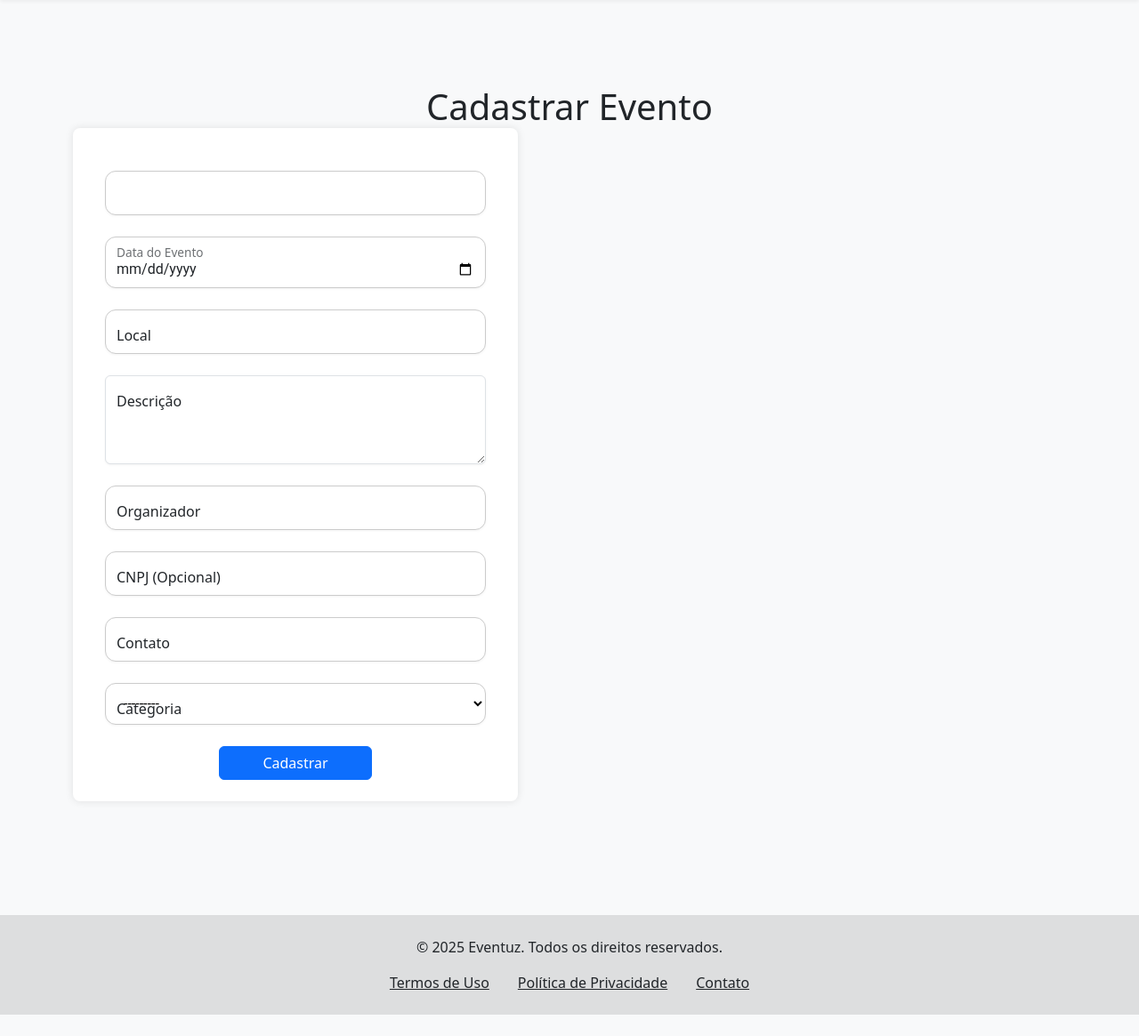
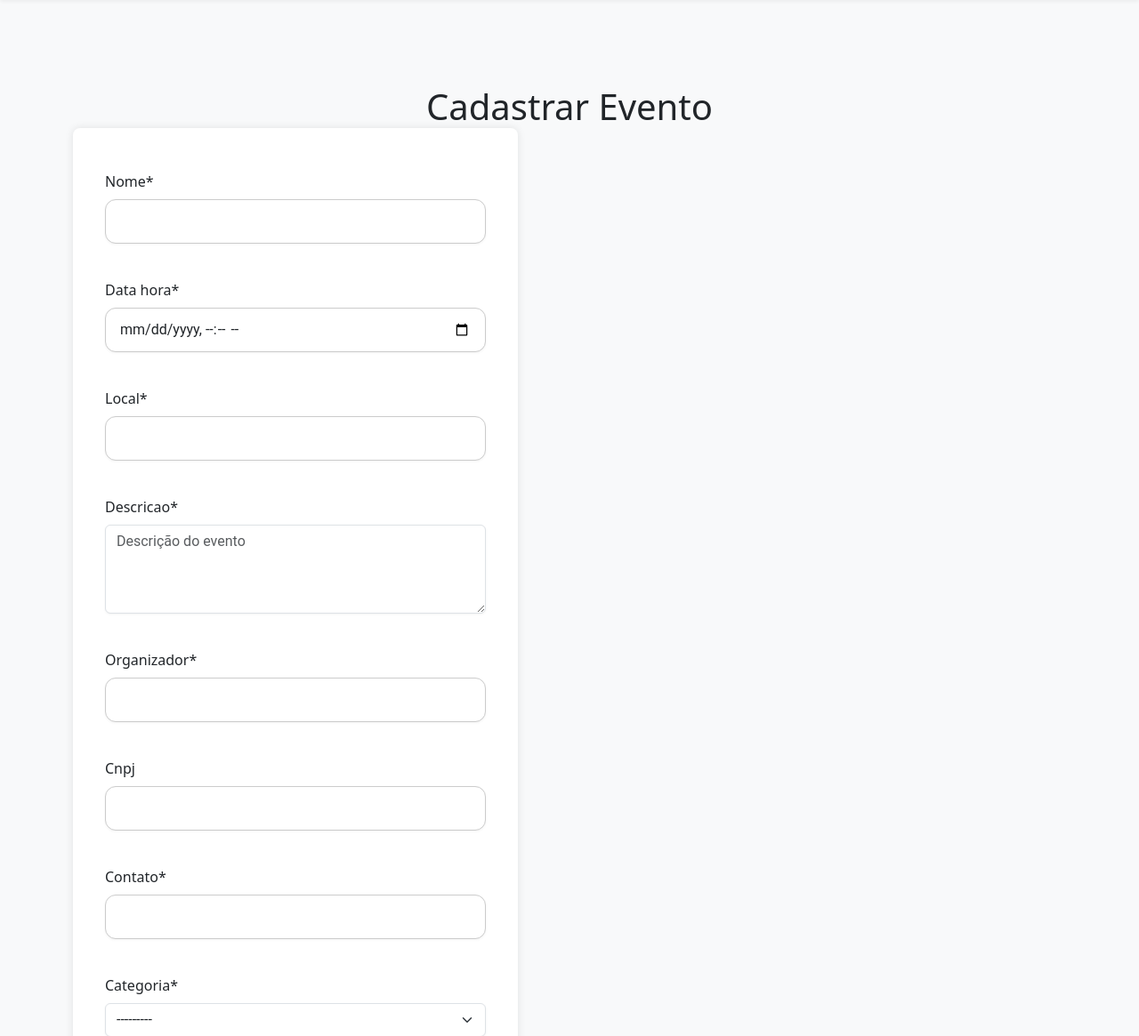
Before and after one commit to maismuz/web, a Django app: page /eventuz/cadastrar_eventos/ in a window 1280 px wide. Shown: the part 88-1253 px from the top of the page at 89% size. Before the commit the page ends 1229 px from the top, so only its background shows below. Run offline with Django 5.2, Linux system fonts and the light colour scheme; data that the repository does not hold is empty; some libraries are stand-ins or nearby versions.

Commit message:
feat:348 ajuste campo data do formulario e  pagina historico

```diff
--- a/apps/eventuz/admin.py
+++ b/apps/eventuz/admin.py
@@ -9,11 +9,11 @@ class MidiaInline(admin.TabularInline):
 @admin.register(Evento)
 class EventoAdmin(admin.ModelAdmin):
     inlines = [MidiaInline]
-    list_display = ['nome', 'data', 'local', 'categoria', 'resumo_descricao', 'aprovado']
+    list_display = ['nome', 'data_hora', 'local', 'categoria', 'resumo_descricao', 'aprovado']
     list_display_links = ['nome']
     list_filter = ['categoria']
     list_editable = ['aprovado']
-    fields = ['nome', 'data', 'local', 'descricao', 'contato', 'categoria', ]
+    fields = ['nome', 'data_hora', 'local', 'descricao', 'contato', 'categoria', ]
 
     def resumo_descricao(self, obj):
         return format_html(f"<div style='max-width: 300px; white-space: normal;'>{obj.descricao[:100]}...</div>")
--- a/apps/eventuz/forms.py
+++ b/apps/eventuz/forms.py
@@ -5,8 +5,17 @@ from .models import Evento
 class EventoForm(forms.ModelForm):
     class Meta:
         model = Evento
-        fields = ['nome', 'data', 'local', 'descricao', 'organizador', 'cnpj', 'contato', 'categoria']
+        fields = ['nome', 'data_hora', 'local', 'descricao', 'organizador', 'cnpj', 'contato', 'categoria']
         widgets = {
-            'data': forms.DateInput(attrs={'type': 'date', 'class': 'form-control', 'placeholder': 'Data do evento'}),
+            'data_hora': forms.DateTimeInput(attrs={'class': 'form-control', 'placeholder': 'Data e hora do evento', 'type': 'datetime-local'}),
             'descricao': forms.Textarea(attrs={'class': 'form-control', 'placeholder': 'Descrição do evento', 'style': 'height: 100px;'}),
         }
+    # def __init__(self, *args, **kwargs):
+    #     super(EventoForm, self).__init__(*args, **kwargs)
+    #     self.fields['nome'].widget.attrs.update({'class': 'form-control', 'placeholder': 'Nome do evento'})
+    #     self.fields['local'].widget.attrs.update({'class': 'form-control', 'placeholder': 'Local do evento'})
+    #     self.fields['organizador'].widget.attrs.update({'class': 'form-control', 'placeholder': 'Organizador do evento'})
+    #     self.fields['cnpj'].widget.attrs.update({'class': 'form-control', 'placeholder': 'CNPJ do organizador'})
+    #     self.fields['contato'].widget.attrs.update({'class': 'form-control', 'placeholder': 'Contato do organizador'})
+    #     self.fields['categoria'].widget.attrs.update({'class': 'form-control', 'placeholder': 'Categoria do evento'})
+    #     self.fields['categoria'].empty_label = "Selecione uma categoria"
--- a/apps/eventuz/models.py
+++ b/apps/eventuz/models.py
@@ -9,7 +9,7 @@ class Categoria(models.Model):
 
 class Evento(models.Model):
     nome = models.CharField(max_length=200)
-    data = models.DateField()
+    data_hora = models.DateTimeField()
     local = models.CharField(max_length=200)
     descricao = models.TextField()
     organizador = models.CharField(max_length=100)
--- a/apps/eventuz/templates/eventuz/cadastrar_eventos.html
+++ b/apps/eventuz/templates/eventuz/cadastrar_eventos.html
@@ -9,72 +9,10 @@
     <div class="container py-5">
         <h1 class="text-center mb-4">Cadastrar Evento</h1>
 
-        <form method="post" enctype="multipart/form-data" class="row g-4">
+        <form action="{% url 'eventuz:cadastrar_eventos' %}" method="post" enctype="multipart/form-data" class="row g-4">
             {% csrf_token %}
 
-            <!-- Nome do Evento -->
-            <div class="col-12">
-                <div class="form-floating">
-                    {{ form.nome }}
-                    <label for="{{ form.nome.id_for_label }} " placeholder="Nome do evento" do Evento</label>
-                </div>
-            </div>
-
-            <!-- Data -->
-            <div class="col-12">
-                <div class="form-floating">
-                    {{ form.data }}
-                    <label for="{{ form.data.id_for_label }}">Data do Evento</label>
-                </div>
-            </div>
-
-            <!-- Local -->
-            <div class="col-12">
-                <div class="form-floating">
-                    {{ form.local }}
-                    <label for="{{ form.local.id_for_label }}">Local</label>
-                </div>
-            </div>
-
-            <!-- Descrição -->
-            <div class="col-12">
-                <div class="form-floating">
-                    {{ form.descricao }}
-                    <label for="{{ form.descricao.id_for_label }}">Descrição</label>
-                </div>
-            </div>
-
-            <!-- Organizador -->
-            <div class="col-12">
-                <div class="form-floating">
-                    {{ form.organizador }}
-                    <label for="{{ form.organizador.id_for_label }}">Organizador</label>
-                </div>
-            </div>
-
-            <!-- CNPJ -->
-            <div class="col-12">
-                <div class="form-floating">
-                    {{ form.cnpj }}
-                    <label for="{{ form.cnpj.id_for_label }}">CNPJ (Opcional)</label>
-                </div>
-            </div>
-
-            <!-- Contato -->
-            <div class="col-12">
-                <div class="form-floating">
-                    {{ form.contato }}
-                    <label for="{{ form.contato.id_for_label }}">Contato</label>
-                </div>
-            </div>
-
-            <!-- Categoria -->
-            <div class="col-12">
-                <div class="form-floating">
-                    {{ form.categoria }}
-                    <label for="{{ form.categoria.id_for_label }}">Categoria</label>
-                </div>
-            </div>
+            {{ form|crispy }}
 
             <!-- Botão -->
             <div class="col-12 text-center">
--- a/apps/eventuz/templates/eventuz/historico.html
+++ b/apps/eventuz/templates/eventuz/historico.html
@@ -16,7 +16,7 @@
                         <div class="card-body">
                             <h5 class="card-title">{{ evento.nome }}</h5>
                             <p class="card-text">
-                                <strong>Data:</strong> {{ evento.data }}<br>
+                                <strong>Data:</strong> {{ evento.data_hora }}<br>
                                 <strong>Local:</strong> {{ evento.local }}<br>
                                 <strong>Organizador:</strong> {{ evento.organizador }}<br>
                                 <strong>Contato:</strong> {{ evento.contato }}<br>
--- a/apps/eventuz/views.py
+++ b/apps/eventuz/views.py
@@ -13,7 +13,7 @@ class IndexView(View):
 
 class EventosView(View):
     def get(self, request):
-        eventos = Evento.objects.filter(aprovado=True, data__gte=date.today()).order_by('data')
+        eventos = Evento.objects.filter(aprovado=True, data_hora__gte=date.today()).order_by('data_hora')
         return render(request, 'eventuz/eventos.html', {'eventos': eventos})
 
 
@@ -24,6 +24,7 @@ class CadastrarEventosView(View):
 
     def post(self, request):
         form = EventoForm(request.POST, request.FILES)
+        print(request.POST)
         if form.is_valid():
             form.save()
             return redirect('eventuz:eventos')
@@ -32,5 +33,5 @@ class CadastrarEventosView(View):
 
 class HistoricoView(View):
     def get(self, request):
-        eventos_passados = Evento.objects.filter(aprovado=True, data__lt=date.today()).order_by('-data')
+        eventos_passados = Evento.objects.filter(aprovado=True, data_hora__lt=timezone.now()).order_by('-data_hora')
         return render(request, 'eventuz/historico.html', {'eventos_passados': eventos_passados})
```
Also changed, not shown: apps/eventuz/migrations/0001_initial.py.
